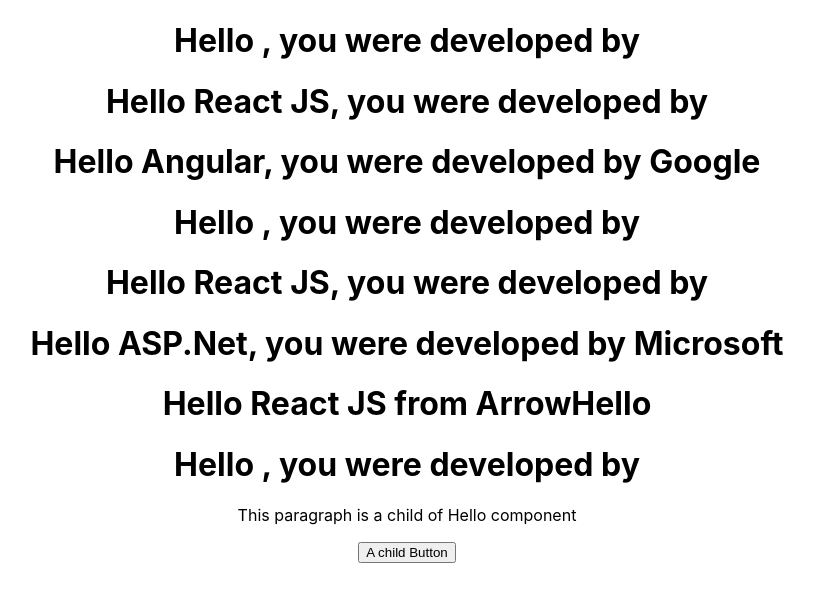
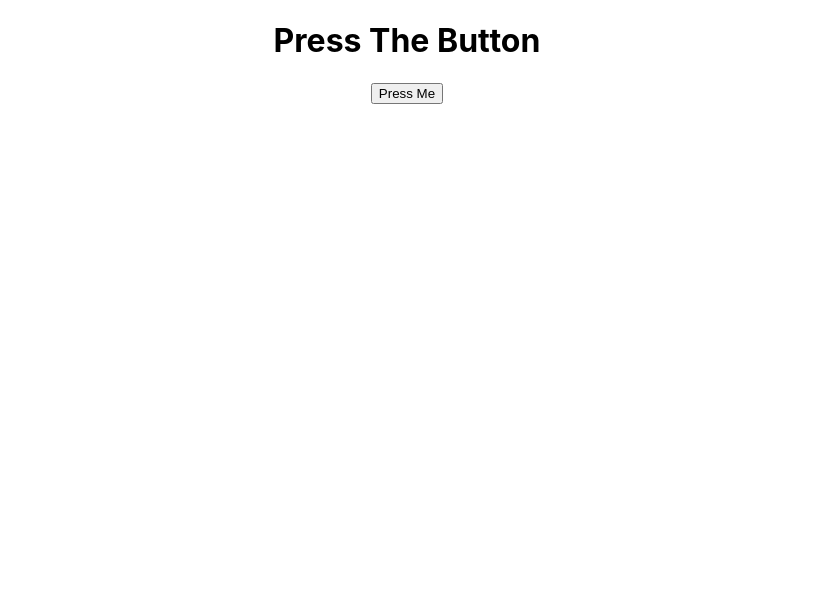
Before and after one commit to Abdalmunam/my-first-app, a React (Create React App) app: page / in a window 1280 px wide. Shown: the top 602 px of the page, without its empty margins (233-1047 px from the left). Built offline with nearby package versions, Linux system fonts and the light colour scheme; the HTML template or start-up script is replaced by a standard one.

Commit message:
added state Message.js

```diff
--- a/src/App.js
+++ b/src/App.js
@@ -1,22 +1,10 @@
 import './App.css'
-import Hello from './components/Hello'
-import Hellow from './components/Hellow'
-import { ArrowHello } from './components/ArrowHello'
+import Message from './components/Message'
 
 function App() {
   return (
     <div className="App">
-      <Hello />
-      <Hello msg="React JS" />
-      <Hello msg="Angular" madeBy="Google" />
-      <Hellow />
-      <Hellow msg="React JS" />
-      <Hellow msg="ASP.Net" madeBy="Microsoft" />
-      <ArrowHello />
-      <Hello>
-        <p>This paragraph is a child of Hello component</p>
-        <button>A child Button</button>
-      </Hello>
+      <Message />
     </div>
   )
 }
--- /dev/null
+++ b/src/components/Message.js
@@ -0,0 +1,26 @@
+import React, { Component } from 'react'
+
+export class Message extends Component {
+    constructor(props) {
+      super(props)
+
+      this.state = {
+         msg: 'Press The Button'
+      }
+    }
+    changeMessage(){
+        this.setState({
+            msg: 'You Pressed The Button'
+        })
+    }
+  render() {
+    return (
+      <div>
+        <h1>{this.state.msg}</h1>
+        <button onClick={()=> this.changeMessage()} >Press Me</button>
+      </div>
+    )
+  }
+}
+
+export default Message
```
